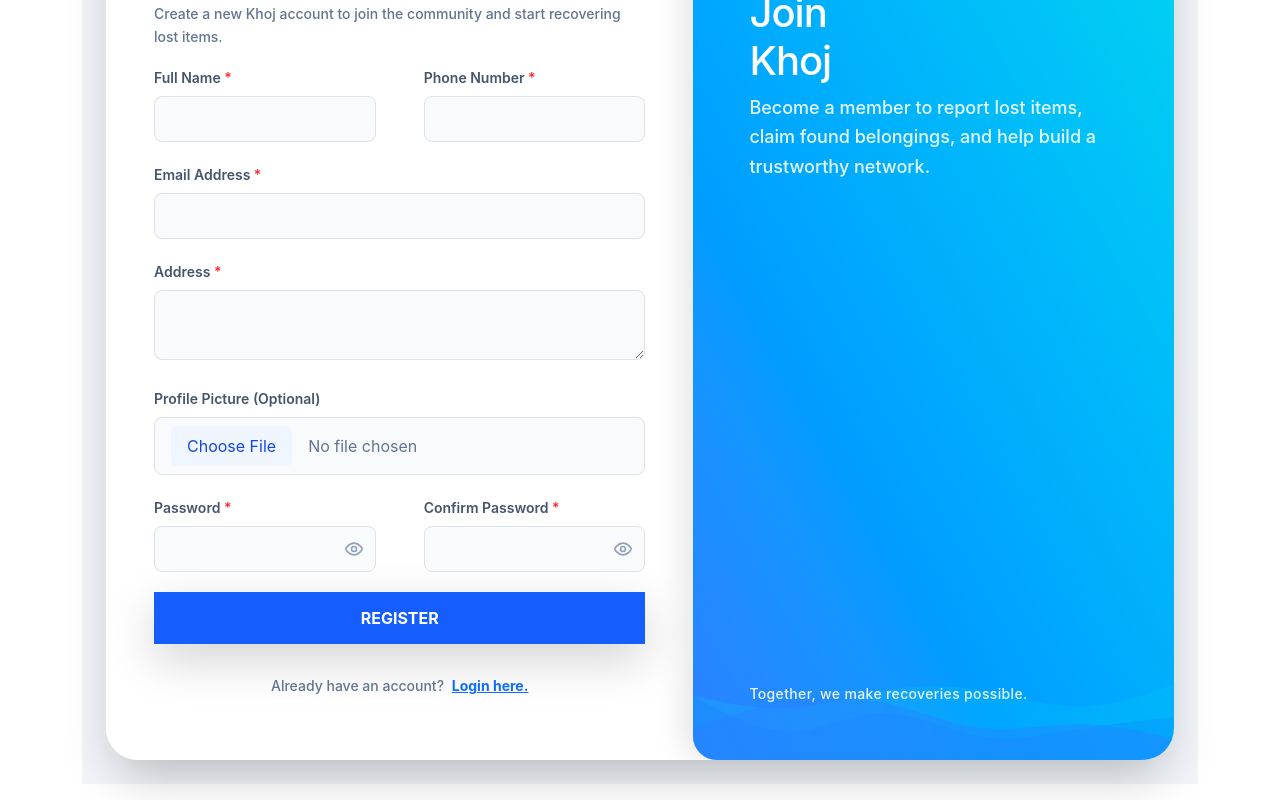
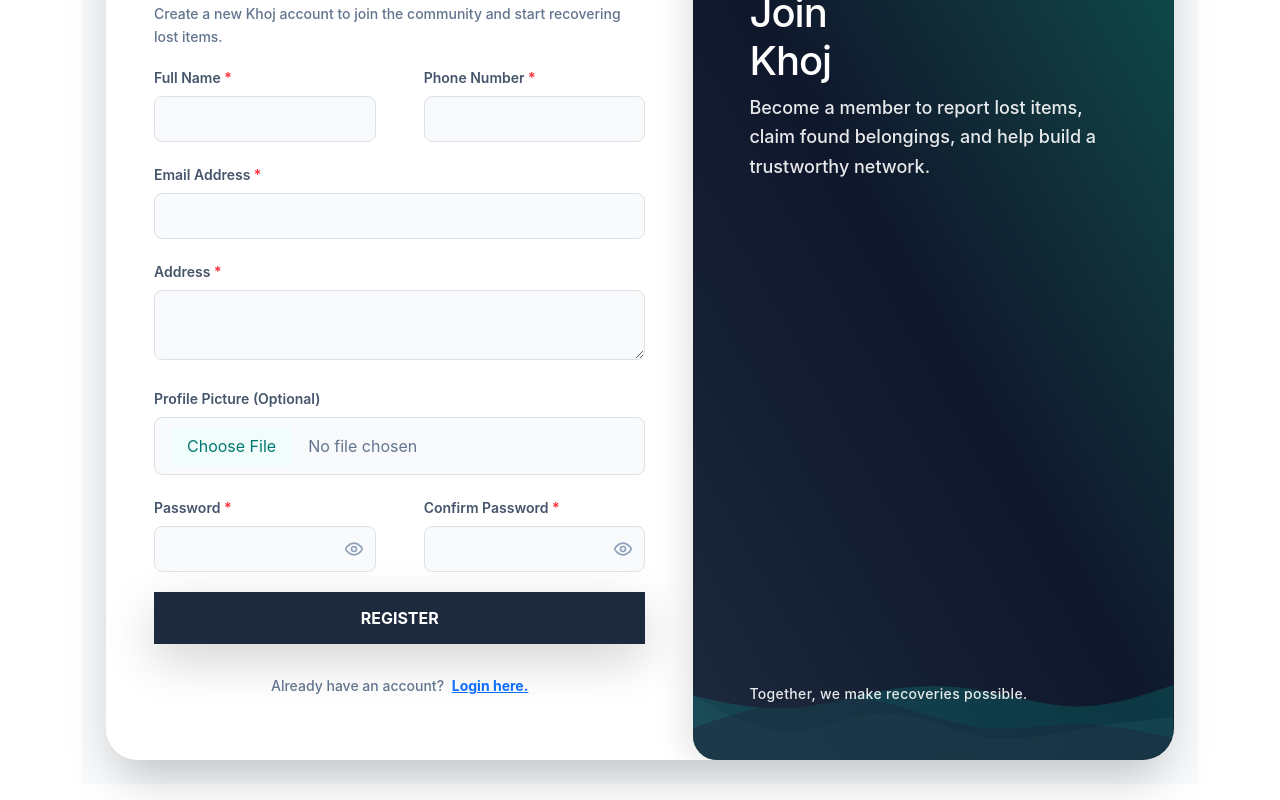
Before and after one commit to Kazi-Ishmamul/Khoj, a React (Vite) app in the folder client/: page /register in a window 1280 px wide. Shown: the part 204-1004 px from the top of the page. Built offline with nearby package versions, Linux system fonts and the light colour scheme; the HTML template or start-up script is replaced by a standard one.

Commit message:
Redisigned Login and Registration Layout

```diff
--- a/client/src/views/Registration.tsx
+++ b/client/src/views/Registration.tsx
@@ -193,7 +193,7 @@
     };
 
     return (
-        <div className="min-h-screen bg-slate-100 flex items-center justify-center p-4 font-sans">
+        <div className="min-h-screen bg-slate-50 flex items-center justify-center p-4 font-sans">
             <div className="bg-white rounded-[2rem] shadow-2xl overflow-hidden flex flex-col-reverse md:flex-row w-full max-w-6xl min-h-[700px]">
 
                 {/* Left Side - Registration Form */}
@@ -225,7 +225,7 @@
                                         name="name"
                                         value={formData.name}
                                         onChange={handleChange}
-                                        className={`w-full px-4 py-2.5 rounded-lg border ${errors.name ? 'border-red-500 bg-red-50/50' : 'border-slate-300 bg-slate-50'} focus:outline-none focus:ring-2 focus:ring-blue-500/50 focus:border-blue-500 transition-all text-slate-800 font-medium`}
+                                        className={`w-full px-4 py-2.5 rounded-lg border ${errors.name ? 'border-red-500 bg-red-50/50' : 'border-slate-300 bg-slate-50'} focus:outline-none focus:ring-2 focus:ring-teal-500/50 focus:border-teal-500 transition-all text-slate-800 font-medium`}
                                     />
                                     {errors.name && <p className="text-red-500 text-xs mt-1.5 font-medium">{errors.name}</p>}
                                 </div>
@@ -238,7 +238,7 @@
                                         name="phone"
                                         value={formData.phone}
                                         onChange={handleChange}
-                                        className={`w-full px-4 py-2.5 rounded-lg border ${errors.phone ? 'border-red-500 bg-red-50/50' : 'border-slate-300 bg-slate-50'} focus:outline-none focus:ring-2 focus:ring-blue-500/50 focus:border-blue-500 transition-all text-slate-800 font-medium`}
+                                        className={`w-full px-4 py-2.5 rounded-lg border ${errors.phone ? 'border-red-500 bg-red-50/50' : 'border-slate-300 bg-slate-50'} focus:outline-none focus:ring-2 focus:ring-teal-500/50 focus:border-teal-500 transition-all text-slate-800 font-medium`}
                                     />
                                     {errors.phone && <p className="text-red-500 text-xs mt-1.5 font-medium">{errors.phone}</p>}
                                 </div>
@@ -252,7 +252,7 @@
                                     name="email"
                                     value={formData.email}
                                     onChange={handleChange}
-                                    className={`w-full px-4 py-2.5 rounded-lg border ${errors.email ? 'border-red-500 bg-red-50/50' : 'border-slate-300 bg-slate-50'} focus:outline-none focus:ring-2 focus:ring-blue-500/50 focus:border-blue-500 transition-all text-slate-800 font-medium`}
+                                    className={`w-full px-4 py-2.5 rounded-lg border ${errors.email ? 'border-red-500 bg-red-50/50' : 'border-slate-300 bg-slate-50'} focus:outline-none focus:ring-2 focus:ring-teal-500/50 focus:border-teal-500 transition-all text-slate-800 font-medium`}
                                 />
                                 {errors.email && <p className="text-red-500 text-xs mt-1.5 font-medium">{errors.email}</p>}
                             </div>
@@ -265,7 +265,7 @@
                                     rows={2}
                                     value={formData.address}
                                     onChange={handleChange}
-                                    className={`w-full px-4 py-2.5 rounded-lg border ${errors.address ? 'border-red-500 bg-red-50/50' : 'border-slate-300 bg-slate-50'} focus:outline-none focus:ring-2 focus:ring-blue-500/50 focus:border-blue-500 transition-all text-slate-800 font-medium resize-none`}
+                                    className={`w-full px-4 py-2.5 rounded-lg border ${errors.address ? 'border-red-500 bg-red-50/50' : 'border-slate-300 bg-slate-50'} focus:outline-none focus:ring-2 focus:ring-teal-500/50 focus:border-teal-500 transition-all text-slate-800 font-medium resize-none`}
                                 />
                                 {errors.address && <p className="text-red-500 text-xs mt-1.5 font-medium">{errors.address}</p>}
                             </div>
@@ -277,7 +277,7 @@
                                     type="file"
                                     accept=".jpg,.jpeg,.png,image/jpeg,image/png"
                                     onChange={handleFileChange}
-                                    className={`w-full px-3 py-2 rounded-lg border ${errors.profile_pic ? 'border-red-500 bg-red-50/50' : 'border-slate-300 bg-slate-50'} text-sm text-slate-500 file:mr-4 file:py-2 file:px-4 file:rounded-md file:border-0 file:text-sm file:font-semibold file:bg-blue-50 file:text-blue-700 hover:file:bg-blue-100 transition-all cursor-pointer`}
+                                    className={`w-full px-3 py-2 rounded-lg border ${errors.profile_pic ? 'border-red-500 bg-red-50/50' : 'border-slate-300 bg-slate-50'} text-sm text-slate-500 file:mr-4 file:py-2 file:px-4 file:rounded-md file:border-0 file:text-sm file:font-semibold file:bg-teal-50 file:text-teal-700 hover:file:bg-teal-100 transition-all cursor-pointer`}
                                 />
                                 {errors.profile_pic && <p className="text-red-500 text-xs mt-1.5 font-medium">{errors.profile_pic}</p>}
                             </div>
@@ -292,7 +292,7 @@
                                             name="password"
                                             value={formData.password}
                                             onChange={handleChange}
-                                            className={`w-full px-4 py-2.5 pr-10 rounded-lg border ${errors.password ? 'border-red-500 bg-red-50/50' : 'border-slate-300 bg-slate-50'} focus:outline-none focus:ring-2 focus:ring-blue-500/50 focus:border-blue-500 transition-all text-slate-800 font-medium`}
+                                            className={`w-full px-4 py-2.5 pr-10 rounded-lg border ${errors.password ? 'border-red-500 bg-red-50/50' : 'border-slate-300 bg-slate-50'} focus:outline-none focus:ring-2 focus:ring-teal-500/50 focus:border-teal-500 transition-all text-slate-800 font-medium`}
                                         />
                                         <button
                                             type="button"
@@ -314,7 +314,7 @@
                                             name="confirmPassword"
                                             value={formData.confirmPassword}
                                             onChange={handleChange}
-                                            className={`w-full px-4 py-2.5 pr-10 rounded-lg border ${errors.confirmPassword ? 'border-red-500 bg-red-50/50' : 'border-slate-300 bg-slate-50'} focus:outline-none focus:ring-2 focus:ring-blue-500/50 focus:border-blue-500 transition-all text-slate-800 font-medium`}
+                                            className={`w-full px-4 py-2.5 pr-10 rounded-lg border ${errors.confirmPassword ? 'border-red-500 bg-red-50/50' : 'border-slate-300 bg-slate-50'} focus:outline-none focus:ring-2 focus:ring-teal-500/50 focus:border-teal-500 transition-all text-slate-800 font-medium`}
                                         />
                                         <button
                                             type="button"
@@ -332,7 +332,7 @@
                             <button
                                 type="submit"
                                 disabled={!!successMessage || isLoading}
-                                className="w-full py-3.5 px-4 bg-blue-600 hover:bg-blue-700 disabled:bg-blue-400 text-white font-bold rounded-lg shadow-lg shadow-blue-500/30 transition-all duration-300 focus:outline-none focus:ring-2 focus:ring-blue-500/50 focus:ring-offset-2 mt-8 active:scale-[0.98]"
+                                className="w-full py-3.5 px-4 bg-slate-800 hover:bg-slate-900 disabled:bg-slate-500 text-white font-bold rounded-lg shadow-lg shadow-slate-500/20 transition-all duration-300 focus:outline-none focus:ring-2 focus:ring-teal-500/40 focus:ring-offset-2 mt-8 active:scale-[0.98]"
                             >
                                 {isLoading ? 'REGISTERING...' : 'REGISTER'}
                             </button>
@@ -340,22 +340,22 @@
 
                         <div className="flex justify-center items-center mt-8 text-sm">
                             <p className="text-slate-500 font-medium">
-                                Already have an account? <Link to="/login" className="text-blue-600 hover:text-blue-800 hover:underline font-bold transition-colors ml-1">Login here.</Link>
+                                Already have an account? <Link to="/login" className="text-teal-700 hover:text-teal-800 hover:underline font-bold transition-colors ml-1">Login here.</Link>
                             </p>
                         </div>
                     </div>
                 </div>
 
-                {/* Right Side - Blue Gradient Background */}
-                <div className="w-full md:w-[45%] bg-gradient-to-bl from-cyan-400 to-blue-500 p-10 lg:p-14 text-white flex flex-col justify-between relative overflow-hidden hidden md:flex rounded-l-none md:rounded-l-3xl shadow-[-10px_0_30px_rgb(0,0,0,0.1)] z-20">
+                {/* Right Side - Theme Gradient Background */}
+                <div className="w-full md:w-[45%] bg-gradient-to-bl from-teal-900 via-slate-900 to-slate-800 p-10 lg:p-14 text-white flex flex-col justify-between relative overflow-hidden hidden md:flex rounded-l-none md:rounded-l-3xl shadow-[-10px_0_30px_rgb(0,0,0,0.1)] z-20">
                     {/* Decorative SVGs for the wave effect (Inverted X axis horizontally) */}
-                    <svg className="absolute bottom-0 right-0 w-full text-blue-600/20 transform scale-x-[-1]" viewBox="0 0 1440 320" preserveAspectRatio="none">
+                    <svg className="absolute bottom-0 right-0 w-full text-slate-700/30 transform scale-x-[-1]" viewBox="0 0 1440 320" preserveAspectRatio="none">
                         <path fill="currentColor" fillOpacity="1" d="M0,192L48,197.3C96,203,192,213,288,229.3C384,245,480,267,576,250.7C672,235,768,181,864,181.3C960,181,1056,235,1152,234.7C1248,235,1344,181,1392,154.7L1440,128L1440,320L1392,320C1344,320,1248,320,1152,320C1056,320,960,320,864,320C768,320,672,320,576,320C480,320,384,320,288,320C192,320,96,320,48,320L0,320Z"></path>
                     </svg>
-                    <svg className="absolute bottom-0 right-0 w-full text-cyan-400/20 transform scale-x-[-1]" viewBox="0 0 1440 320" preserveAspectRatio="none">
+                    <svg className="absolute bottom-0 right-0 w-full text-teal-500/20 transform scale-x-[-1]" viewBox="0 0 1440 320" preserveAspectRatio="none">
                         <path fill="currentColor" fillOpacity="1" d="M0,96L48,112C96,128,192,160,288,160C384,160,480,128,576,112C672,96,768,96,864,112C960,128,1056,160,1152,165.3C1248,171,1344,149,1392,138.7L1440,128L1440,320L1392,320C1344,320,1248,320,1152,320C1056,320,960,320,864,320C768,320,672,320,576,320C480,320,384,320,288,320C192,320,96,320,48,320L0,320Z"></path>
                     </svg>
-                    <svg className="absolute bottom-0 right-0 w-full text-blue-500/40 transform scale-x-[-1]" viewBox="0 0 1440 320" preserveAspectRatio="none">
+                    <svg className="absolute bottom-0 right-0 w-full text-slate-800/50 transform scale-x-[-1]" viewBox="0 0 1440 320" preserveAspectRatio="none">
                         <path fill="currentColor" fillOpacity="1" d="M0,256L48,245.3C96,235,192,213,288,213.3C384,213,480,235,576,224C672,213,768,171,864,149.3C960,128,1056,128,1152,144C1248,160,1344,192,1392,208L1440,224L1440,320L1392,320C1344,320,1248,320,1152,320C1056,320,960,320,864,320C768,320,672,320,576,320C480,320,384,320,288,320C192,320,96,320,48,320L0,320Z"></path>
                     </svg>
 
```
Also changed, not shown: client/src/views/Login.tsx (+11 -11 lines).
